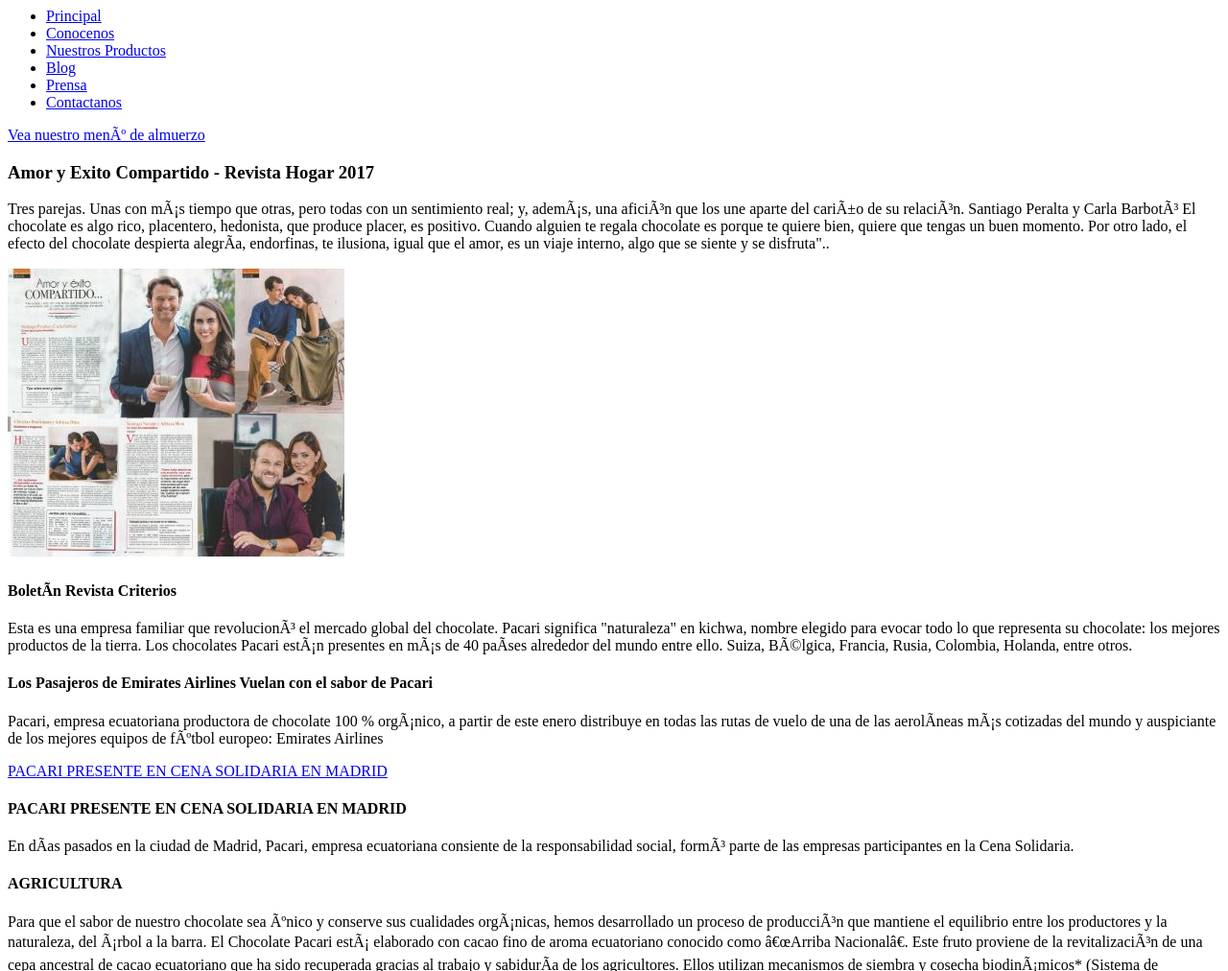
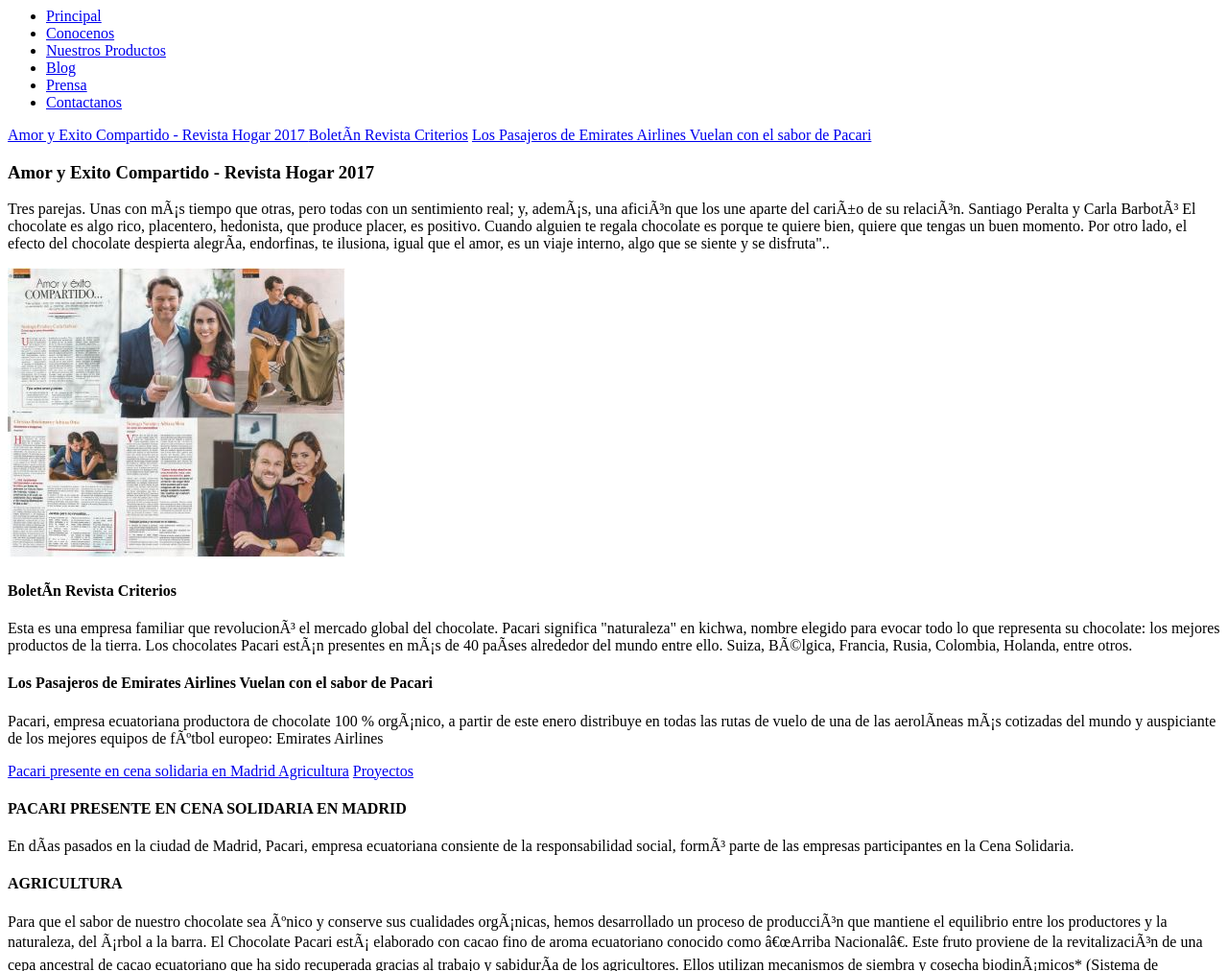
Before and after one commit to jcuyaguari/Practica01-Mi-Blog, a plain HTML site: page Prensa.html in a window 1280 px wide. Shown: the part 320-1332 px from the top of the page at 96% size. Drawn offline with Linux system fonts and the light colour scheme.

Commit message:
creacion

```diff
--- a/Prensa.html
+++ b/Prensa.html
@@ -22,10 +22,12 @@
 
 <section>
     <header>
-        <a href="Prensa.html#lunch"> Vea nuestro menú de almuerzo </a>
+        <a href="Prensa.html#revista">Amor y Exito Compartido - Revista Hogar 2017 </a>
+        <a href="Prensa.html#boletin">     Boletín Revista Criterios</a>
+        <a href="Prensa.html#pasajeros"> Los Pasajeros de Emirates Airlines Vuelan con el sabor de Pacari</a>
     </header>
     <article>
-        <h1>Amor y Exito Compartido - Revista Hogar 2017</h1>
+        <h1 id=revista>Amor y Exito Compartido - Revista Hogar 2017</h1>
         <p>Tres parejas. Unas con más tiempo que otras, pero
             todas con un sentimiento real; y, además, una
             afición que los une aparte del cariño de su relación. Santiago Peralta y Carla Barbotó
@@ -37,7 +39,7 @@
     </article>
 
     <article>
-            <h4>Boletín Revista Criterios</h4>
+            <h4 id=boletin>Boletín Revista Criterios</h4>
             <p>Esta es una empresa familiar que revolucionó el mercado global del chocolate.
                Pacari significa "naturaleza" en kichwa, nombre elegido para evocar todo lo
                que representa su chocolate: los mejores productos de la tierra. Los chocolates
@@ -46,7 +48,7 @@
     </article>
 
     <article>
-            <h4>Los Pasajeros de Emirates Airlines Vuelan con el sabor de Pacari</h4>
+            <h4 id=pasajeros>Los Pasajeros de Emirates Airlines Vuelan con el sabor de Pacari</h4>
             <p>Pacari, empresa ecuatoriana productora de chocolate 100 % orgánico, a partir de
                este enero distribuye en todas las rutas de vuelo de una de las aerolíneas más
                cotizadas del mundo y auspiciante de los mejores equipos de fútbol europeo: Emirates Airlines</p>
@@ -56,17 +58,19 @@
    </section>
 <section>
     <header>
-        <a href="Prensa.html#PACARI PRESENTE EN CENA SOLIDARIA EN MADRID"> PACARI PRESENTE EN CENA SOLIDARIA EN MADRID </a>
+            <a href="Prensa.html#cena">Pacari presente en cena solidaria en Madrid </a>
+            <a href="Prensa.html#agricultura"> Agricultura</a>
+            <a href="Prensa.html#proyectos">Proyectos</a>
     </header>
     <article>
-            <h4>PACARI PRESENTE EN CENA SOLIDARIA EN MADRID</h4>
+            <h4 id=cena>PACARI PRESENTE EN CENA SOLIDARIA EN MADRID</h4>
             <p>En días pasados en la ciudad de Madrid, Pacari, empresa ecuatoriana
                consiente de la responsabilidad social, formó parte de las empresas
                participantes en la Cena Solidaria.</p>
     </article>
 
     <article>
-            <h4>AGRICULTURA</h4>
+            <h4 id=agricultura>AGRICULTURA</h4>
             <p>Para que el sabor de nuestro chocolate sea único y conserve sus cualidades orgánicas, hemos desarrollado
                 un proceso de producción que mantiene el equilibrio entre los productores y la naturaleza, del árbol a la barra.
                 El Chocolate Pacari está elaborado con cacao fino de aroma ecuatoriano conocido como “Arriba Nacional”.
@@ -76,7 +80,7 @@
                 ecológico entre animales, suelo, plantas y humanos) en los cuales no intervienen sustancias artificiales. </p>
     </article>
     <article>
-            <h4>PROYECTOS</h4>
+            <h4 id=proyectos>PROYECTOS</h4>
             <p>Pacari trabaja en conjunto con los agricultores para enseñarles a conocer a fondo el cacao, su peso y cualidades.
                 Ellos han aprendido a reconocer características como la humedad del fruto, factor que en muchos casos influye en
                 el precio de los sacos. La relación entre Pacari y los agricultores es de comercio Directo, es decir,
```
